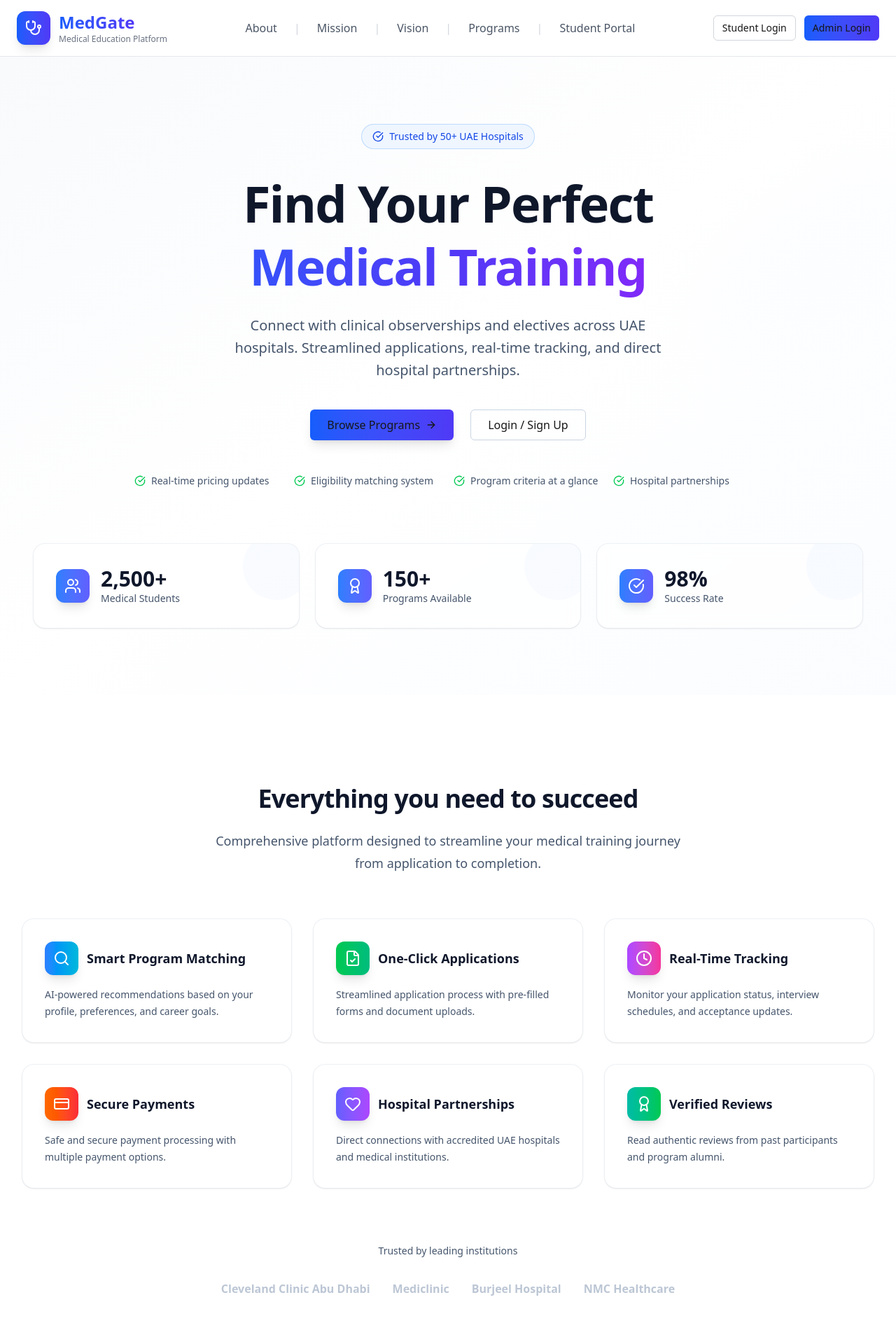
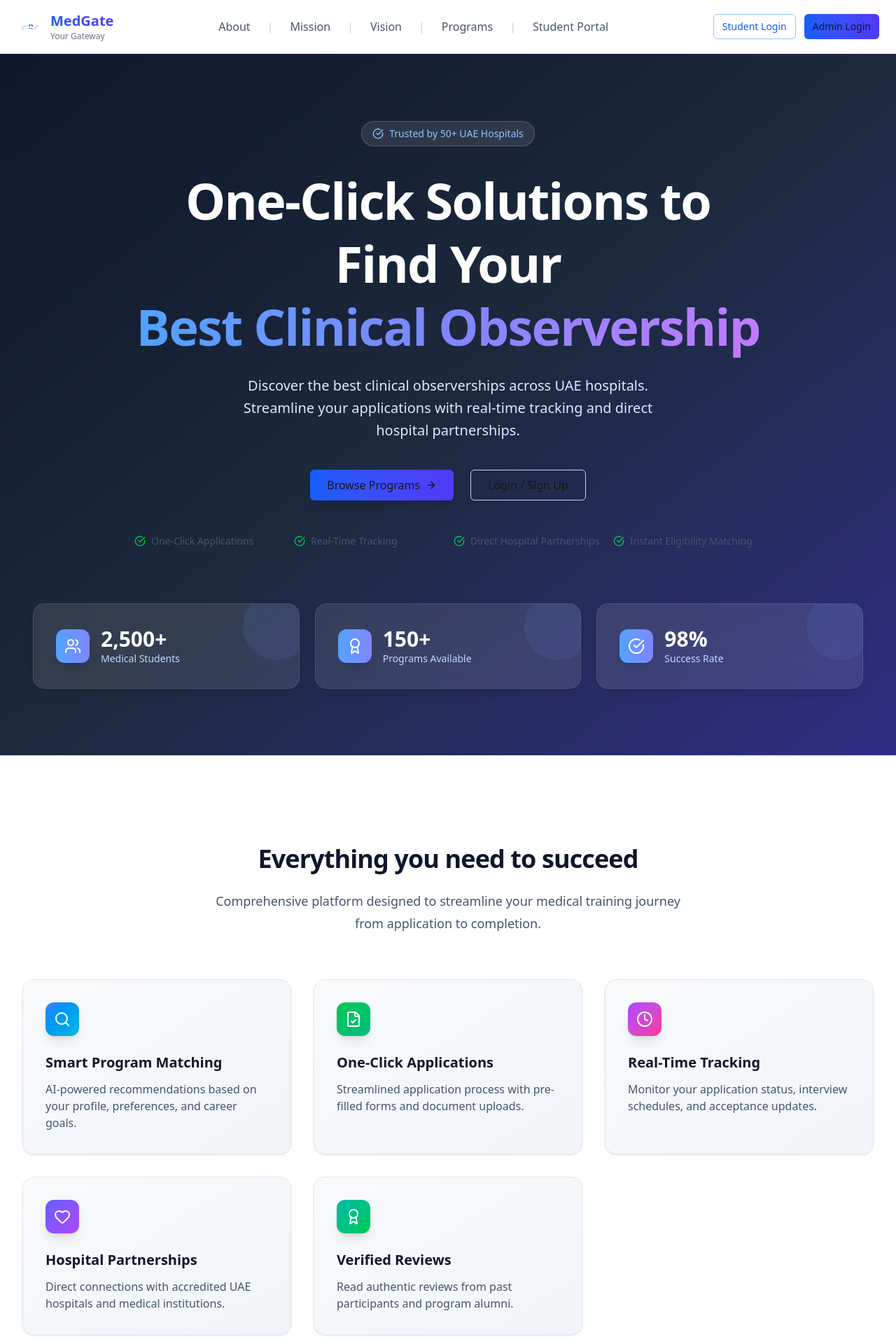
Before and after one commit to s1business84-hub/medgatefinal, a Next.js app in the folder medgate/: page / in a window 1280 px wide. Shown: the top 1920 px of the page at 70% size. Built offline with nearby package versions, Linux system fonts and the light colour scheme.

Commit message:
UI refresh: luxury dark hero, MedGate SVG logo, remove Secure Payments feature

```diff
--- a/medgate/components/header.tsx
+++ b/medgate/components/header.tsx
@@ -1,7 +1,6 @@
 "use client";
 
 import Link from "next/link";
-import { Stethoscope } from "lucide-react";
 import { Button } from "@/components/ui/button";
 import { useAuth } from "@/lib/auth-context";
 
@@ -13,13 +12,27 @@ export function Header() {
       <div className="max-w-7xl mx-auto px-6 py-4">
         <div className="flex items-center justify-between">
           {/* Logo and Brand */}
-          <Link href="/" className="flex items-center space-x-3 hover:opacity-80 transition-opacity">
-            <div className="flex h-12 w-12 items-center justify-center rounded-xl bg-linear-to-r from-blue-600 to-indigo-600 shadow-lg hover:shadow-xl transition-shadow">
-              <Stethoscope className="h-6 w-6 text-white" />
-            </div>
+          <Link href="/" className="flex items-center space-x-2 hover:opacity-80 transition-opacity">
+            <svg className="h-10 w-10" viewBox="0 0 200 60" fill="none" xmlns="http://www.w3.org/2000/svg">
+              {/* Medical Cross */}
+              <rect x="85" y="15" width="30" height="30" fill="url(#grad1)" rx="4"/>
+              <rect x="95" y="20" width="10" height="20" fill="white"/>
+              <rect x="80" y="30" width="40" height="10" fill="white"/>
+
+              {/* Gate Arc */}
+              <path d="M 40 50 Q 40 25 65 25" stroke="url(#grad1)" strokeWidth="3" fill="none" strokeLinecap="round"/>
+              <path d="M 130 50 Q 130 25 155 25" stroke="url(#grad1)" strokeWidth="3" fill="none" strokeLinecap="round"/>
+
+              <defs>
+                <linearGradient id="grad1" x1="0%" y1="0%" x2="100%" y2="100%">
+                  <stop offset="0%" style={{stopColor: "#3B82F6", stopOpacity: 1}} />
+                  <stop offset="100%" style={{stopColor: "#6366F1", stopOpacity: 1}} />
+                </linearGradient>
+              </defs>
+            </svg>
             <div>
-              <span className="text-2xl font-bold bg-linear-to-r from-blue-600 to-indigo-600 bg-clip-text text-transparent">MedGate</span>
-              <p className="text-xs text-gray-500 font-medium">Medical Education Platform</p>
+              <span className="text-xl font-bold bg-linear-to-r from-blue-600 to-indigo-600 bg-clip-text text-transparent">MedGate</span>
+              <p className="text-xs text-gray-500 font-medium">Your Gateway</p>
             </div>
           </Link>
 
@@ -47,24 +60,26 @@ export function Header() {
           </nav>
 
           {/* Auth Buttons */}
-          <div className="flex items-center space-x-3">
+          <div className="flex items-center space-x-2 sm:space-x-3">
             {user ? (
-              <div className="flex items-center space-x-4">
-                <span className="text-sm text-gray-600">Welcome, {user.name}</span>
-                <Link href={user.role === 'admin' ? '/admin' : '/student'}>
-                  <Button variant="outline" size="sm">
+              <>
+                <span className="text-gray-700 font-medium text-sm hidden sm:inline">
+                  Welcome, {user.name}
+                </span>
+                <Link href={user.role === "admin" ? "/admin" : "/student"}>
+                  <Button variant="outline" size="sm" className="border-blue-300 text-blue-600 hover:bg-blue-50">
                     Dashboard
                   </Button>
                 </Link>
-              </div>
+              </>
             ) : (
               <>
                 <Link href="/login">
-                  <Button size="sm" variant="outline" className="border-gray-300 hover:bg-gray-50">
+                  <Button variant="outline" size="sm" className="border-blue-300 text-blue-600 hover:bg-blue-50">
                     Student Login
                   </Button>
                 </Link>
-                <Link href="/login">
+                <Link href="/login?role=admin">
                   <Button size="sm" className="bg-linear-to-r from-blue-600 to-indigo-600 hover:from-blue-700 hover:to-indigo-700">
                     Admin Login
                   </Button>
--- a/medgate/components/sections/features.tsx
+++ b/medgate/components/sections/features.tsx
@@ -4,7 +4,6 @@ import { motion } from "framer-motion"
 import {
   Search,
   FileCheck,
-  CreditCard,
   Clock,
   Award,
   Heart
@@ -28,12 +27,6 @@ const features = [
     description: "Monitor your application status, interview schedules, and acceptance updates.",
     icon: Clock,
     gradient: "from-purple-500 to-pink-500",
-  },
-  {
-    name: "Secure Payments",
-    description: "Safe and secure payment processing with multiple payment options.",
-    icon: CreditCard,
-    gradient: "from-orange-500 to-red-500",
   },
   {
     name: "Hospital Partnerships",
@@ -82,41 +75,31 @@ export function Features() {
                 key={feature.name}
                 initial={{ opacity: 0, y: 20 }}
                 whileInView={{ opacity: 1, y: 0 }}
-                transition={{ duration: 0.6, delay: index * 0.1 }}
+                transition={{ duration: 0.6, delay: index * 0.1, ease: "easeOut" }}
                 viewport={{ once: true }}
-                className="group relative overflow-hidden rounded-2xl bg-white p-8 shadow-sm ring-1 ring-slate-200/50 hover:shadow-xl hover:ring-slate-300/50 transition-all duration-300"
+                className="group relative overflow-hidden rounded-2xl bg-gradient-to-br from-slate-50 to-slate-100 p-8 shadow-sm hover:shadow-lg transition-all duration-300 border border-slate-200"
               >
-                <div className="flex items-center gap-x-3">
-                  <div className={`flex h-12 w-12 items-center justify-center rounded-xl bg-linear-to-r ${feature.gradient} shadow-lg group-hover:scale-110 transition-transform duration-300`}>
+                {/* Gradient Background */}
+                <div className={`absolute inset-0 bg-gradient-to-br ${feature.gradient} opacity-0 group-hover:opacity-5 transition-opacity duration-300`} />
+
+                {/* Icon */}
+                <div className="relative mb-6">
+                  <div className={`inline-flex rounded-xl bg-gradient-to-br ${feature.gradient} p-3 shadow-lg group-hover:shadow-xl transition-shadow duration-300`}>
                     <feature.icon className="h-6 w-6 text-white" />
                   </div>
-                  <h3 className="text-lg font-semibold text-slate-900">{feature.name}</h3>
                 </div>
-                <p className="mt-4 text-sm leading-6 text-slate-600">{feature.description}</p>
 
-                {/* Hover effect background */}
-                <div className="absolute inset-0 bg-linear-to-br from-slate-50/50 to-transparent opacity-0 group-hover:opacity-100 transition-opacity duration-300 -z-10" />
+                {/* Content */}
+                <h3 className="relative text-xl font-bold text-slate-900 mb-3 group-hover:text-blue-600 transition-colors">
+                  {feature.name}
+                </h3>
+                <p className="relative text-slate-600 group-hover:text-slate-700 transition-colors">
+                  {feature.description}
+                </p>
               </motion.div>
             ))}
           </div>
         </div>
-
-        {/* Trust indicators */}
-        <motion.div
-          initial={{ opacity: 0, y: 20 }}
-          whileInView={{ opacity: 1, y: 0 }}
-          transition={{ duration: 0.6, delay: 0.4, ease: "easeOut" }}
-          viewport={{ once: true }}
-          className="mt-20 text-center"
-        >
-          <p className="text-sm font-medium text-slate-600 mb-8">Trusted by leading institutions</p>
-          <div className="flex items-center justify-center space-x-8 opacity-60">
-            <div className="text-slate-400 font-semibold">Cleveland Clinic Abu Dhabi</div>
-            <div className="text-slate-400 font-semibold">Mediclinic</div>
-            <div className="text-slate-400 font-semibold">Burjeel Hospital</div>
-            <div className="text-slate-400 font-semibold">NMC Healthcare</div>
-          </div>
-        </motion.div>
       </div>
     </section>
   )
--- a/medgate/components/sections/hero.tsx
+++ b/medgate/components/sections/hero.tsx
@@ -25,22 +25,22 @@ const stats = [
 ]
 
 const features = [
-  "Real-time pricing updates",
-  "Eligibility matching system",
-  "Program criteria at a glance",
-  "Hospital partnerships",
+  "One-Click Applications",
+  "Real-Time Tracking",
+  "Direct Hospital Partnerships",
+  "Instant Eligibility Matching",
 ]
 
 export function Hero() {
   return (
-    <section className="relative overflow-hidden bg-linear-to-br from-slate-50 via-white to-blue-50/30">
+    <section className="relative overflow-hidden bg-linear-to-br from-slate-900 via-slate-800 to-indigo-900">
       {/* Background Elements */}
-      <div className="absolute inset-0 bg-grid-slate-100 mask-[linear-gradient(0deg,white,rgba(255,255,255,0.6))] -z-10" />
+      <div className="absolute inset-0 bg-grid-slate-700 mask-[linear-gradient(0deg,rgba(0,0,0,0.4),rgba(255,255,255,0.05))] -z-10" />
       <div className="absolute top-0 right-0 -z-10">
-        <div className="h-96 w-96 rounded-full bg-linear-to-br from-blue-100 to-indigo-100 opacity-40 blur-3xl" />
+        <div className="h-96 w-96 rounded-full bg-linear-to-br from-blue-500 to-indigo-500 opacity-20 blur-3xl" />
       </div>
       <div className="absolute bottom-0 left-0 -z-10">
-        <div className="h-96 w-96 rounded-full bg-linear-to-tr from-indigo-100 to-purple-100 opacity-30 blur-3xl" />
+        <div className="h-96 w-96 rounded-full bg-linear-to-tr from-indigo-500 to-purple-500 opacity-15 blur-3xl" />
       </div>
 
       <div className="mx-auto max-w-7xl px-4 sm:px-6 py-16 sm:py-24 lg:px-8">
@@ -53,7 +53,7 @@ export function Hero() {
             viewport={{ once: true }}
             className="mb-6 sm:mb-8"
           >
-            <span className="inline-flex items-center rounded-full bg-blue-50 px-3 py-1 sm:px-4 sm:py-2 text-sm font-medium text-blue-700 ring-1 ring-inset ring-blue-200">
+            <span className="inline-flex items-center rounded-full bg-white/10 px-3 py-1 sm:px-4 sm:py-2 text-sm font-medium text-blue-300 ring-1 ring-inset ring-white/20 backdrop-blur-sm">
               <CheckCircle className="mr-2 h-4 w-4" />
               <span className="hidden sm:inline">Trusted by 50+ UAE Hospitals</span>
               <span className="sm:hidden">50+ UAE Hospitals</span>
@@ -66,12 +66,12 @@ export function Hero() {
             whileInView={{ opacity: 1, y: 0 }}
             transition={{ duration: 0.6, ease: "easeOut", delay: 0.1 }}
             viewport={{ once: true }}
-            className="text-3xl sm:text-4xl lg:text-6xl xl:text-7xl font-bold tracking-tight text-slate-900 leading-tight"
+            className="text-3xl sm:text-4xl lg:text-6xl xl:text-7xl font-bold tracking-tight text-white leading-tight"
           >
-            Find Your Perfect
+            One-Click Solutions to Find Your
             <br />
-            <span className="block bg-linear-to-r from-blue-600 via-indigo-600 to-purple-600 bg-clip-text text-transparent">
-              Medical Training
+            <span className="block bg-linear-to-r from-blue-400 via-indigo-400 to-purple-400 bg-clip-text text-transparent">
+              Best Clinical Observership
             </span>
           </motion.h1>
 
@@ -81,10 +81,9 @@ export function Hero() {
             whileInView={{ opacity: 1, y: 0 }}
             transition={{ duration: 0.8, ease: [0.16, 1, 0.3, 1], delay: 0.2 }}
             viewport={{ once: true }}
-            className="mt-4 sm:mt-6 text-base sm:text-lg lg:text-xl leading-7 sm:leading-8 text-slate-600 max-w-2xl mx-auto px-4"
+            className="mt-4 sm:mt-6 text-base sm:text-lg lg:text-xl leading-7 sm:leading-8 text-blue-100 max-w-2xl mx-auto px-4"
           >
-            Connect with clinical observerships and electives across UAE hospitals.
-            Streamlined applications, real-time tracking, and direct hospital partnerships.
+            Discover the best clinical observerships across UAE hospitals. Streamline your applications with real-time tracking and direct hospital partnerships.
           </motion.p>
 
           {/* CTA Buttons */}
@@ -139,18 +138,18 @@ export function Hero() {
                 initial={{ opacity: 0, scale: 0.8 }}
                 animate={{ opacity: 1, scale: 1 }}
                 transition={{ duration: 0.6, ease: [0.16, 1, 0.3, 1], delay: 0.6 + index * 0.1 }}
-                className="relative overflow-hidden rounded-2xl bg-white/60 backdrop-blur-sm p-6 sm:p-8 shadow-sm ring-1 ring-slate-200/50 hover:shadow-lg transition-all duration-300"
+                className="relative overflow-hidden rounded-2xl bg-white/10 backdrop-blur-md p-6 sm:p-8 shadow-lg ring-1 ring-white/20 hover:bg-white/15 transition-all duration-300"
               >
                 <div className="flex items-center">
-                  <div className="flex h-10 w-10 sm:h-12 sm:w-12 items-center justify-center rounded-xl bg-linear-to-r from-blue-500 to-indigo-500 shadow-lg">
+                  <div className="flex h-10 w-10 sm:h-12 sm:w-12 items-center justify-center rounded-xl bg-linear-to-r from-blue-400 to-indigo-400 shadow-lg">
                     <stat.icon className="h-5 w-5 sm:h-6 sm:w-6 text-white" />
                   </div>
                   <div className="ml-3 sm:ml-4">
-                    <div className="text-2xl sm:text-3xl font-bold text-slate-900">{stat.value}</div>
-                    <div className="text-xs sm:text-sm text-slate-600">{stat.label}</div>
+                    <div className="text-2xl sm:text-3xl font-bold text-white">{stat.value}</div>
+                    <div className="text-xs sm:text-sm text-blue-200">{stat.label}</div>
                   </div>
                 </div>
-                <div className="absolute -right-2 -top-2 sm:-right-4 sm:-top-4 h-16 w-16 sm:h-24 sm:w-24 rounded-full bg-linear-to-br from-blue-100 to-indigo-100 opacity-20" />
+                <div className="absolute -right-2 -top-2 sm:-right-4 sm:-top-4 h-16 w-16 sm:h-24 sm:w-24 rounded-full bg-linear-to-br from-blue-400 to-indigo-400 opacity-10" />
               </motion.div>
             ))}
           </div>
```
